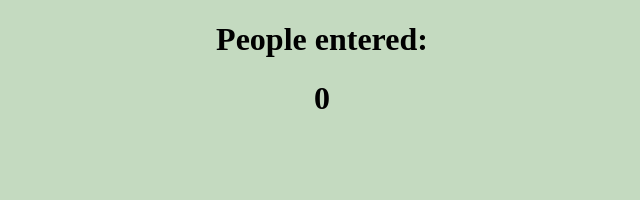
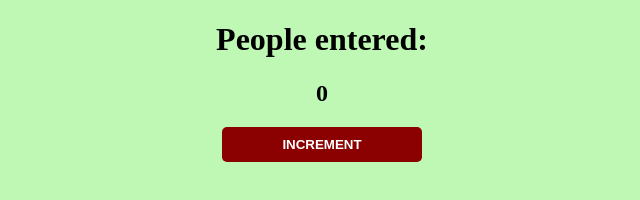
Before and after one commit to Michael-Aladejobi/30-days-with-JavaScript, a plain HTML site: page index.html in a window 1280 px wide. Shown: the whole page, without its empty margins (318-958 px from the left). Drawn offline with Linux system fonts and the light colour scheme.

Commit message:
onclick events

```diff
--- a/index.html
+++ b/index.html
@@ -8,7 +8,9 @@
     </head>
     <body>
         <h1>People entered:</h1>
-        <h1 id="count-el">0</h1>
+        <h2 id="count-el">0</h2>
+        <button id="increment-btn" onclick="increment()">INCREMENT</button>
+
         <script src="index.js"></script>
     </body>
 </html>
--- a/index.js
+++ b/index.js
@@ -1,5 +1,17 @@
 // document.getElementById("count-el").innerText = 5;
 
-let count = 5
-count += 1
-console.log(count)
+let bonusPoints = 50;
+console.log(bonusPoints);
+
+bonusPoints = bonusPoints + 50;
+console.log(bonusPoints);
+
+bonusPoints = bonusPoints - 125;
+console.log(bonusPoints);
+
+bonusPoints = bonusPoints + 45;
+console.log(bonusPoints);
+
+function increment() {
+    console.log("The button was clicked!");
+}
--- a/style.css
+++ b/style.css
@@ -1,4 +1,23 @@
 body {
     text-align: center;
-    background-color: rgb(196, 218, 192);
+    background-color: rgb(191, 248, 181);
 }
+
+button {
+    border: none;
+    padding: 10px 10px;
+    color: #fff;
+    font-weight: bold;
+    width: 200px;
+    margin-bottom: 5px;
+    border-radius: 5px;
+}
+
+button:active {
+    width: 195px;
+    background-color: yellow;
+}
+
+#increment-btn {
+    background-color: darkred;
+}
```
